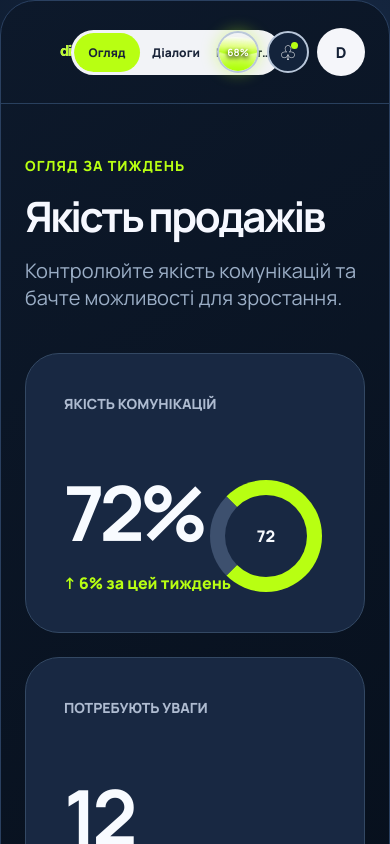
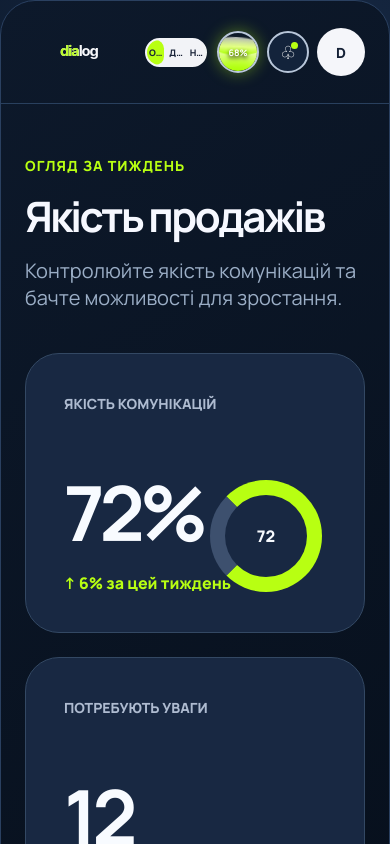
Before and after one commit to dia-consult/dialog, a React (Vite) app: page / in a window 390 px wide. Shown: the top 844 px of the page. Built offline with nearby package versions, Linux system fonts and the light colour scheme.

Commit message:
Fix responsive shell layout

```diff
--- a/src/interface-scale.css
+++ b/src/interface-scale.css
@@ -59,3 +59,55 @@ html, body { max-width: 100%; overflow-x: clip; }
   .settings aside { overflow-x: auto; }
   .settings aside a { white-space: nowrap; }
 }
+
+/* The workspace always uses the available browser width.  The former saved
+   zoom preference is intentionally ignored so no page can exceed the viewport. */
+html, body, #root { width: 100%; max-width: 100%; min-width: 0; overflow-x: clip; }
+.app-shell { width: 100% !important; max-width: 2048px !important; min-width: 0; zoom: 1 !important; }
+.app-shell > * { min-width: 0; }
+
+/* Fixed three-zone header: brand on the left, navigation at the exact centre,
+   and DIA controls on the right. Each zone owns its space and cannot overlap. */
+.app-header { padding: 18px clamp(18px, 4vw, 72px); }
+.global-nav-panel {
+  width: 100%;
+  min-height: 92px;
+  display: grid;
+  grid-template-columns: minmax(0, 1fr) auto minmax(0, 1fr);
+  align-items: center;
+  column-gap: clamp(14px, 3vw, 42px);
+  padding: 12px 0;
+}
+.global-nav-panel .brand { justify-self: start; min-width: 0; }
+.global-nav-panel .main-nav { justify-self: center; grid-column: 2; min-width: 0; z-index: 1; }
+.global-nav-panel .header-tools { justify-self: end; grid-column: 3; min-width: 0; gap: 12px; z-index: 2; }
+
+@media (max-width: 1180px) {
+  .global-nav-panel { grid-template-columns: minmax(0, 1fr) auto minmax(0, 1fr); column-gap: clamp(10px, 2vw, 24px); }
+  .global-nav-panel .main-nav a { padding: 13px clamp(12px, 2vw, 26px); font-size: clamp(14px, 1.7vw, 18px); }
+  .global-nav-panel .brand img { width: clamp(94px, 10vw, 118px); }
+  .global-nav-panel .header-tools { gap: 9px; }
+  .global-nav-panel .balance, .global-nav-panel .bell { width: 46px; height: 46px; }
+  .global-nav-panel .avatar { width: 54px; height: 54px; }
+}
+
+@media (max-width: 640px) {
+  .app-header { padding: 10px 12px; }
+  .global-nav-panel { min-height: 58px; grid-template-columns: 66px minmax(0, 1fr) 110px; column-gap: 6px; padding: 6px 0; }
+  .global-nav-panel .brand img { width: 64px; }
+  .global-nav-panel .main-nav { width: 100%; border-width: 2px; }
+  .global-nav-panel .main-nav a { min-width: 0; flex: 1; padding: 9px 3px; font-size: 11px; line-height: 1; overflow: hidden; text-overflow: ellipsis; white-space: nowrap; }
+  .global-nav-panel .header-tools { gap: 4px; }
+  .global-nav-panel .balance, .global-nav-panel .bell { width: 31px; height: 31px; font-size: 9px; border-width: 2px; }
+  .global-nav-panel .bell { font-size: 18px; }
+  .global-nav-panel .avatar { width: 36px; height: 36px; font-size: 14px; }
+}
+
+@media (max-width: 420px) {
+  .global-nav-panel { grid-template-columns: 50px minmax(0, 1fr) 98px; }
+  .global-nav-panel .brand img { width: 48px; }
+  .global-nav-panel .main-nav a { padding: 8px 2px; font-size: 9px; }
+  .global-nav-panel .header-tools { gap: 3px; }
+  .global-nav-panel .balance, .global-nav-panel .bell { width: 28px; height: 28px; }
+  .global-nav-panel .avatar { width: 32px; height: 32px; }
+}
```
Also changed, not shown: src/App.jsx (+1 -1 lines).
